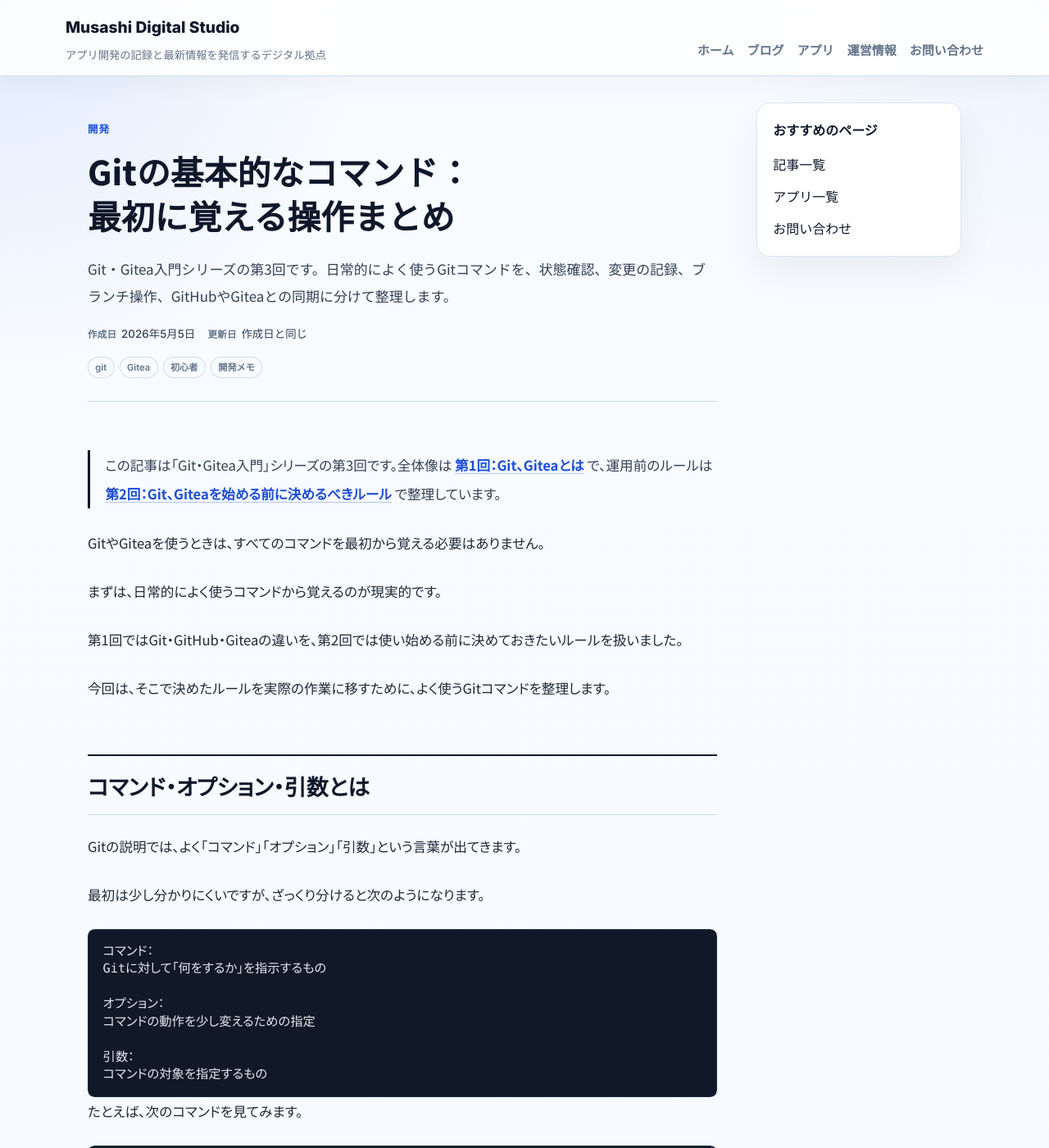
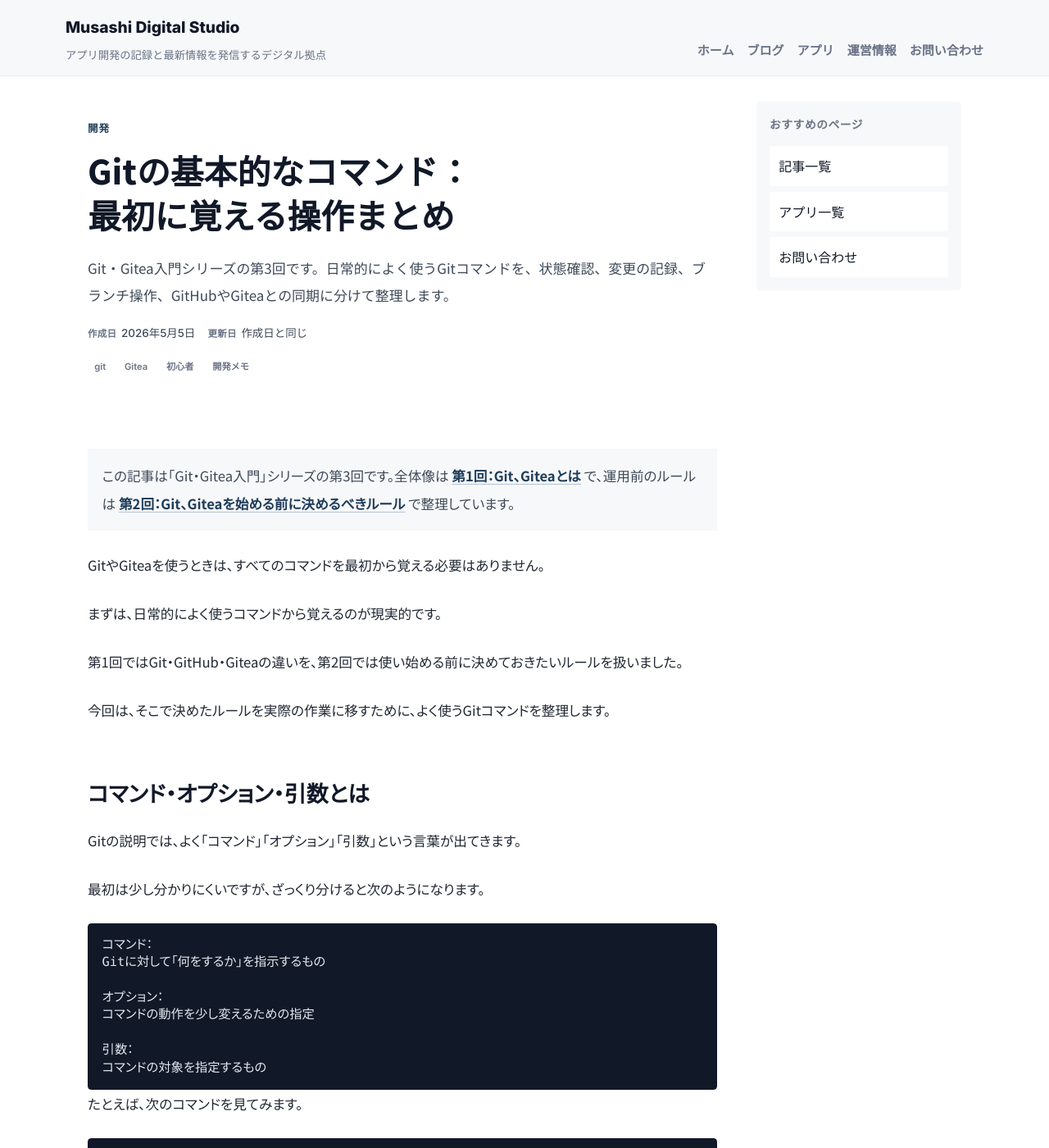
Before and after one commit to yasuhiro-toyoda/yasuhiro-toyoda.github.io, a Jekyll site: the page built from _posts/2026/05/2026-05-06-Gitの基本的なコマンド.md, in a window 1280 px wide and 1400 px high. Shown: the whole window at 82% size. Built offline with Jekyll 4.4.1, drawn with Linux system fonts in a browser that asks for light colours.

Commit message:
UIの調整

```diff
--- a/assets/css/site.css
+++ b/assets/css/site.css
@@ -1,32 +1,32 @@
 :root {
-  --bg: #f3f7fb;
-  --bg-soft: #eef4fb;
-  --surface: rgba(255, 255, 255, 0.96);
-  --surface-soft: #f8fbff;
-  --surface-alt: #edf4ff;
-  --text: #1f2937;
-  --text-soft: #334155;
-  --heading: #0f172a;
-  --muted: #64748b;
-  --line: #dbe5f0;
-  --line-strong: #cad8e7;
-  --accent: #2563eb;
-  --accent-strong: #1d4ed8;
-  --accent-soft: #eaf2ff;
-  --accent-rgb: 37, 99, 235;
+  --bg: #ffffff;
+  --bg-soft: #f6f7f9;
+  --surface: #ffffff;
+  --surface-soft: #f7f8fa;
+  --surface-alt: #f1f4f7;
+  --text: #202833;
+  --text-soft: #3e4a59;
+  --heading: #111827;
+  --muted: #697386;
+  --line: transparent;
+  --line-strong: transparent;
+  --accent: #2f5f8f;
+  --accent-strong: #1f3d5a;
+  --accent-soft: #edf3f8;
+  --accent-rgb: 47, 95, 143;
   --success-rgb: 16, 185, 129;
   --warning-rgb: 217, 119, 6;
   --danger-rgb: 220, 38, 38;
   --max-width: 1120px;
   --content-width: 760px;
   --reading-width: 46rem;
-  --radius-card: 16px;
-  --radius-panel: 14px;
-  --radius-control: 12px;
-  --radius-code: 14px;
-  --shadow-soft: 0 12px 28px rgba(15, 23, 42, 0.05);
-  --shadow-card: 0 20px 44px rgba(15, 23, 42, 0.06);
-  --shadow-hover: 0 22px 46px rgba(15, 23, 42, 0.1);
+  --radius-card: 4px;
+  --radius-panel: 4px;
+  --radius-control: 3px;
+  --radius-code: 4px;
+  --shadow-soft: none;
+  --shadow-card: none;
+  --shadow-hover: none;
   --ui-font: "Inter", "Noto Sans JP", "Hiragino Sans", "Yu Gothic UI", "Yu Gothic", sans-serif;
   --body-font: "Noto Sans JP", "Inter", "Hiragino Sans", "Yu Gothic UI", "Yu Gothic", sans-serif;
   --article-font: "Noto Sans JP", "Hiragino Sans", "Yu Gothic UI", "Yu Gothic", Meiryo, sans-serif;
@@ -46,10 +46,7 @@ body {
   margin: 0;
   min-height: 100vh;
   color: var(--text);
-  background:
-    radial-gradient(circle at top left, rgba(var(--accent-rgb), 0.11), transparent 28rem),
-    radial-gradient(circle at top right, rgba(var(--accent-rgb), 0.06), transparent 24rem),
-    linear-gradient(180deg, #f8fbff 0%, var(--bg) 34%, var(--bg-soft) 100%);
+  background: var(--bg);
   font-family: var(--body-font);
   font-size: 1rem;
   line-height: 1.8;
@@ -112,10 +109,10 @@ h6 {
   position: sticky;
   top: 0;
   z-index: 40;
-  border-bottom: 1px solid rgba(202, 216, 231, 0.85);
-  background: rgba(255, 255, 255, 0.86);
-  backdrop-filter: blur(16px);
-  box-shadow: 0 10px 26px rgba(15, 23, 42, 0.04);
+  border-bottom: none;
+  background: rgba(247, 248, 250, 0.97);
+  backdrop-filter: blur(8px);
+  box-shadow: 0 1px 0 rgba(17, 24, 39, 0.08);
   transition: transform 0.24s ease, box-shadow 0.24s ease;
 }
 
@@ -206,7 +203,7 @@ h6 {
 .tag-filter-card,
 .blog-post__footer {
   background: var(--surface);
-  border: 1px solid var(--line);
+  border: none;
   border-radius: var(--radius-card);
   box-shadow: var(--shadow-card);
 }
@@ -278,7 +275,7 @@ h6 {
 .section-heading {
   margin: 0 0 1.2rem;
   padding-bottom: 0.85rem;
-  border-bottom: 1px solid var(--line);
+  border-bottom: none;
   font-size: 1.2rem;
 }
 
@@ -307,15 +304,14 @@ h6 {
   display: grid;
   gap: 0.75rem;
   align-content: start;
-  transition: transform 0.2s ease, box-shadow 0.2s ease, border-color 0.2s ease;
+  transition: background-color 0.18s ease, border-color 0.18s ease;
 }
 
 .post-card:hover,
 .category-card:hover,
 .info-card:hover {
-  transform: translateY(-2px);
-  border-color: rgba(var(--accent-rgb), 0.2);
-  box-shadow: var(--shadow-hover);
+  background: var(--surface-soft);
+  box-shadow: none;
 }
 
 .post-card h2,
@@ -411,36 +407,35 @@ h6 {
   justify-content: center;
   min-height: 2.9rem;
   padding: 0.76rem 1.16rem;
-  border: 1px solid transparent;
+  border: none;
   border-radius: var(--radius-control);
   font-family: var(--ui-font);
   font-size: 0.95rem;
   font-weight: 700;
   line-height: 1.2;
   text-decoration: none;
-  transition: transform 0.18s ease, box-shadow 0.18s ease, background-color 0.18s ease, border-color 0.18s ease;
+  transition: background-color 0.18s ease, border-color 0.18s ease, color 0.18s ease;
 }
 
 .button {
-  background: linear-gradient(135deg, #1d4ed8 0%, #2563eb 52%, #3b82f6 100%);
+  background: var(--accent-strong);
   color: #ffffff;
-  box-shadow: 0 16px 30px rgba(var(--accent-rgb), 0.22);
+  box-shadow: none;
 }
 
 .button:hover {
-  transform: translateY(-1px);
-  box-shadow: 0 18px 32px rgba(var(--accent-rgb), 0.28);
+  background: var(--accent);
+  box-shadow: none;
 }
 
 .button-secondary {
   background: var(--surface);
   border-color: var(--line-strong);
   color: var(--accent-strong);
-  box-shadow: var(--shadow-soft);
+  box-shadow: none;
 }
 
 .button-secondary:hover {
-  transform: translateY(-1px);
   border-color: rgba(var(--accent-rgb), 0.28);
   background: var(--accent-soft);
 }
@@ -484,7 +479,7 @@ h6 {
   align-items: center;
   min-height: 2rem;
   padding: 0.3rem 0.72rem;
-  border-radius: 999px;
+  border-radius: var(--radius-control);
   background: var(--accent-soft);
   color: var(--accent-strong);
   font-family: var(--ui-font);
@@ -510,7 +505,7 @@ h6 {
 .tag-filter-card__body {
   margin-top: 1rem;
   padding-top: 1rem;
-  border-top: 1px solid var(--line);
+  border-top: none;
 }
 
 .tag-filter,
@@ -537,8 +532,8 @@ h6 {
   justify-content: center;
   min-height: 2rem;
   padding: 0.34rem 0.7rem;
-  border: 1px solid var(--line-strong);
-  border-radius: 999px;
+  border: none;
+  border-radius: var(--radius-control);
   background: var(--surface-soft);
   color: var(--accent-strong);
   font-family: var(--ui-font);
@@ -546,7 +541,7 @@ h6 {
   font-weight: 700;
   line-height: 1.2;
   text-decoration: none;
-  transition: border-color 0.18s ease, background-color 0.18s ease, color 0.18s ease, transform 0.18s ease;
+  transition: border-color 0.18s ease, background-color 0.18s ease, color 0.18s ease;
 }
 
 .tag-filter__button {
@@ -556,7 +551,6 @@ h6 {
 
 .tag-filter__button:hover,
 .tag-pill:hover {
-  transform: translateY(-1px);
   border-color: rgba(var(--accent-rgb), 0.24);
   background: var(--accent-soft);
 }
@@ -608,7 +602,7 @@ h6 {
   max-width: 100%;
   min-height: 3rem;
   padding: 0.74rem 1rem;
-  border: 1px solid var(--line-strong);
+  border: none;
   border-radius: var(--radius-control);
   background: var(--surface);
   box-shadow: var(--shadow-soft);
@@ -621,8 +615,8 @@ h6 {
 }
 
 .blog-index__filter[open] .blog-index__filter-button {
-  border-color: rgba(var(--accent-rgb), 0.26);
-  box-shadow: 0 16px 34px rgba(15, 23, 42, 0.08);
+  background: var(--surface-soft);
+  box-shadow: none;
 }
 
 .blog-index__filter-current {
@@ -658,9 +652,9 @@ h6 {
   overflow: auto;
   padding: 1rem;
   background: var(--surface);
-  border: 1px solid var(--line);
+  border: none;
   border-radius: var(--radius-panel);
-  box-shadow: 0 28px 56px rgba(15, 23, 42, 0.14);
+  box-shadow: none;
   transform: translateX(-50%);
 }
 
@@ -700,7 +694,7 @@ h6 {
 .post-pagination__button {
   min-height: 2.8rem;
   padding: 0.7rem 1.05rem;
-  border: 1px solid var(--line-strong);
+  border: none;
   border-radius: var(--radius-control);
   background: var(--surface);
   color: var(--accent-strong);
@@ -714,8 +708,6 @@ h6 {
 }
 
 .post-pagination__button:hover:not(:disabled) {
-  transform: translateY(-1px);
-  border-color: rgba(var(--accent-rgb), 0.28);
   background: var(--accent-soft);
 }
 
@@ -769,7 +761,7 @@ h6 {
 
 .post-header {
   padding: 1.4rem 0 1.75rem;
-  border-bottom: 1px solid var(--line-strong);
+  border-bottom: none;
 }
 
 .post-header h1 {
@@ -791,7 +783,8 @@ h6 {
 }
 
 .blog-post__footer {
-  padding: 1.2rem;
+  padding: 1rem;
+  background: var(--surface-soft);
 }
 
 .post-header__meta {
@@ -844,28 +837,29 @@ h6 {
 .post-header__meta .tag-pill {
   min-height: 1.65rem;
   padding: 0.22rem 0.52rem;
-  border-color: rgba(148, 163, 184, 0.34);
-  background: rgba(248, 251, 255, 0.68);
+  border-color: var(--line-strong);
+  background: var(--surface);
   color: var(--muted);
   font-size: 0.7rem;
   font-weight: 600;
 }
 
 .post-header__meta .tag-pill:hover {
-  transform: none;
-  border-color: rgba(var(--accent-rgb), 0.22);
-  background: rgba(var(--accent-rgb), 0.06);
+  background: var(--accent-soft);
   color: var(--accent-strong);
 }
 
 .blog-post__footer h2 {
-  margin: 0 0 0.75rem;
-  font-size: 1rem;
+  margin: 0 0 0.85rem;
+  color: var(--muted);
+  font-size: 0.86rem;
+  font-weight: 800;
+  letter-spacing: 0.04em;
 }
 
 .blog-post__footer-links {
   display: grid;
-  gap: 0.65rem;
+  gap: 0.42rem;
   list-style: none;
   padding: 0;
   margin: 0;
@@ -876,11 +870,17 @@ h6 {
 }
 
 .blog-post__footer-links a {
+  display: block;
+  padding: 0.62rem 0.7rem;
+  border-radius: var(--radius-control);
+  background: var(--surface);
   color: var(--heading);
   text-decoration: none;
+  transition: background-color 0.18s ease, color 0.18s ease;
 }
 
 .blog-post__footer-links a:hover {
+  background: var(--accent-soft);
   color: var(--accent-strong);
 }
 
@@ -944,9 +944,9 @@ h6 {
 
 .blog-post .post-body h2 {
   margin: 4rem 0 1.3rem;
-  padding: 1.05rem 0 0.9rem;
-  border-top: 2px solid var(--heading);
-  border-bottom: 1px solid var(--line-strong);
+  padding: 0;
+  border-top: none;
+  border-bottom: none;
   font-family: var(--article-heading-font);
   font-size: clamp(1.35rem, 2.1vw, 1.75rem);
   font-weight: 800;
@@ -961,8 +961,8 @@ h6 {
 
 .blog-post .post-body h3 {
   margin: 2.45rem 0 0.9rem;
-  padding-left: 0.85rem;
-  border-left: 4px solid var(--heading);
+  padding-left: 0;
+  border-left: none;
   font-family: var(--article-heading-font);
   font-size: 1.18rem;
   font-weight: 800;
@@ -985,9 +985,9 @@ h6 {
 }
 
 .blog-post .post-body blockquote {
-  padding: 0.1rem 0 0.1rem 1.15rem;
-  border-left: 3px solid var(--heading);
-  background: transparent;
+  padding: 1rem 1.1rem;
+  border-left: none;
+  background: var(--surface-soft);
   color: var(--text-soft);
 }
 
@@ -997,14 +997,13 @@ h6 {
 
 .blog-post .post-body hr {
   border: 0;
-  border-top: 1px solid var(--line);
 }
 
 .blog-post .post-body details {
   padding: 0.95rem 1rem;
-  border: 1px solid var(--line-strong);
-  border-radius: 8px;
-  background: #fff;
+  border: none;
+  border-radius: var(--radius-card);
+  background: var(--surface-soft);
 }
 
 .blog-post .post-body summary {
@@ -1017,8 +1016,8 @@ h6 {
 
 .blog-post .post-body details[open] summary {
   margin-bottom: 0.8rem;
-  padding-bottom: 0.8rem;
-  border-bottom: 1px solid var(--line);
+  padding-bottom: 0;
+  border-bottom: none;
 }
 
 .blog-post .post-body > p > img,
@@ -1027,18 +1026,18 @@ h6 {
   max-width: 100%;
   margin: 0.6rem auto 0;
   padding: 0;
-  border: 1px solid var(--line-strong);
-  border-radius: 8px;
+  border: none;
+  border-radius: var(--radius-card);
   background: #fff;
   box-shadow: none;
 }
 
 .post-body code {
   padding: 0.14rem 0.4rem;
-  border: 1px solid rgba(148, 163, 184, 0.26);
-  border-radius: 0.45rem;
-  background: #f1f5f9;
-  color: #1e3a8a;
+  border: none;
+  border-radius: var(--radius-control);
+  background: var(--surface-alt);
+  color: var(--accent-strong);
   font-family: "Consolas", "SFMono-Regular", "Courier New", monospace;
   font-size: 0.92em;
   line-height: 1.4;
@@ -1049,8 +1048,8 @@ h6 {
   overflow-x: auto;
   -webkit-overflow-scrolling: touch;
   padding: 1rem 1.1rem;
-  border: 1px solid rgba(96, 165, 250, 0.16);
-  border-radius: 8px;
+  border: none;
+  border-radius: var(--radius-code);
   background: #111827;
   color: #e2e8f0;
   box-shadow: inset 0 1px 0 rgba(255, 255, 255, 0.04);
@@ -1069,7 +1068,7 @@ h6 {
 .post-body .highlight {
   max-width: 100%;
   overflow: hidden;
-  border-radius: 8px;
+  border-radius: var(--radius-code);
 }
 
 .post-body .highlight pre {
@@ -1111,7 +1110,7 @@ h6 {
 .blog-post .post-body td {
   min-width: 0;
   padding: 0.76rem 0.84rem;
-  border: 1px solid var(--line-strong);
+  border: none;
   text-align: left;
   vertical-align: top;
   overflow-wrap: anywhere;
@@ -1133,15 +1132,15 @@ h6 {
 .callout {
   --callout-rgb: var(--accent-rgb);
   padding: 1rem 1.05rem 1.05rem;
-  border: 1px solid rgba(var(--callout-rgb), 0.18);
-  border-left: 4px solid rgba(var(--callout-rgb), 0.48);
+  border: none;
+  border-left: none;
   border-radius: var(--radius-card);
-  background: linear-gradient(135deg, rgba(var(--callout-rgb), 0.09), rgba(var(--callout-rgb), 0.025));
+  background: var(--surface-soft);
 }
 
 .blog-post .post-body .callout {
-  border-radius: 8px;
-  background: #fff;
+  border-radius: var(--radius-card);
+  background: var(--surface-soft);
 }
 
 .callout--note,
@@ -1184,19 +1183,18 @@ h6 {
   gap: 1rem;
   margin: 0;
   padding: 1rem;
-  border: 1px solid var(--line);
-  border-radius: 8px;
+  border: none;
+  border-radius: var(--radius-card);
   background: #fff;
   box-shadow: var(--shadow-soft);
   color: var(--heading);
   text-decoration: none;
-  transition: transform 0.18s ease, box-shadow 0.18s ease, border-color 0.18s ease;
+  transition: background-color 0.18s ease, border-color 0.18s ease;
 }
 
 .bookmark-card:hover {
-  transform: translateY(-2px);
-  border-color: rgba(var(--accent-rgb), 0.24);
-  box-shadow: 0 20px 38px rgba(15, 23, 42, 0.1);
+  background: var(--surface-soft);
+  box-shadow: none;
 }
 
 .bookmark-card__content {
@@ -1249,8 +1247,8 @@ h6 {
 
 .bookmark-card__media {
   overflow: hidden;
-  border-radius: 12px;
-  border: 1px solid var(--line);
+  border-radius: var(--radius-card);
+  border: none;
   background: var(--surface-soft);
   aspect-ratio: 16 / 9;
 }
@@ -1277,7 +1275,7 @@ h6 {
 .about-section {
   margin-top: 1.5rem;
   padding-top: 1.25rem;
-  border-top: 1px solid var(--line);
+  border-top: none;
 }
 
 .about-list {
@@ -1314,7 +1312,7 @@ h6 {
 .app-detail-page__header {
   margin-bottom: 0;
   padding-bottom: 1.25rem;
-  border-bottom: 1px solid var(--line);
+  border-bottom: none;
 }
 
 .app-detail-page__header .muted {
@@ -1328,7 +1326,7 @@ h6 {
 
 .app-stream__section {
   padding: 1.4rem 0;
-  border-bottom: 1px solid var(--line);
+  border-bottom: none;
 }
 
 .app-stream__section:first-child {
@@ -1374,9 +1372,10 @@ h6 {
 }
 
 .site-footer {
-  border-top: 1px solid rgba(202, 216, 231, 0.85);
-  background: rgba(255, 255, 255, 0.82);
-  backdrop-filter: blur(12px);
+  border-top: none;
+  background: var(--surface-soft);
+  backdrop-filter: none;
+  box-shadow: inset 0 1px 0 rgba(17, 24, 39, 0.08);
 }
 
 .footer-grid {
@@ -1414,7 +1413,7 @@ h6 {
 
 .footer-bottom {
   padding: 1rem 0 1.4rem;
-  border-top: 1px solid var(--line);
+  border-top: none;
   font-size: 0.9rem;
 }
 
@@ -1491,7 +1490,7 @@ h6 {
   .info-card,
   .tag-filter-card,
   .blog-post__footer {
-    border-radius: 14px;
+    border-radius: var(--radius-card);
   }
 
   .hero-card,
```
